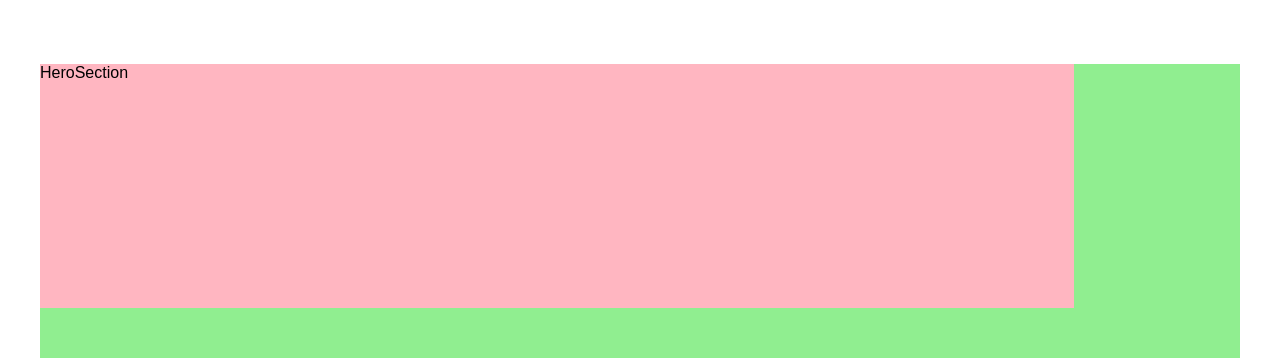
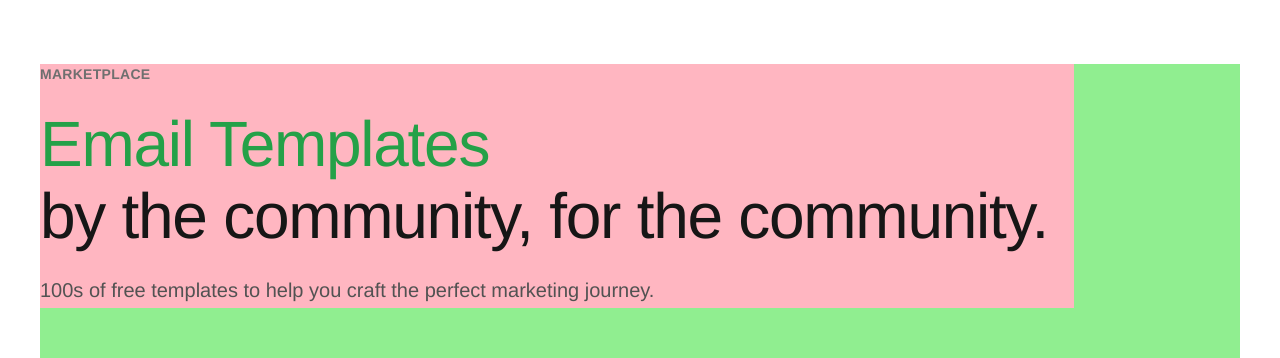
Before and after one commit to vaishnaviie/email-template-assignment, a React (Create React App) app: page / in a window 1280 px wide. Shown: the top 358 px of the page. Built offline with nearby package versions, Linux system fonts and the light colour scheme.

Commit message:
create hero section

```diff
--- a/src/components/heroSection/HeroSection.jsx
+++ b/src/components/heroSection/HeroSection.jsx
@@ -2,7 +2,20 @@ import React from "react";
 import styles from "./HeroSection.module.scss";
 
 const HeroSection = () => {
-  return <div className={styles.hero_section_container}>HeroSection</div>;
+  return (
+    <div className={styles.hero_section_container}>
+      <span>Marketplace</span>
+      <div>
+        <h1 className={styles.heading1}>Email Templates</h1>
+        <h1 className={styles.heading2}>
+          by the community, for the community.
+        </h1>
+      </div>
+      <p className={styles.text_info}>
+        100s of free templates to help you craft the perfect marketing journey.
+      </p>
+    </div>
+  );
 };
 
 export default HeroSection;
--- a/src/components/heroSection/HeroSection.module.scss
+++ b/src/components/heroSection/HeroSection.module.scss
@@ -3,4 +3,49 @@
   height: 244px;
   margin: 64px 0 120px 0;
   background: lightpink;
+
+  display: flex;
+  flex-direction: column;
+  align-items: flex-start;
+  gap: 24px;
+
+  span {
+    color: var(--neutrals-grey-60, #6f6f6f);
+    font-family: Helvetica Neue;
+    font-size: 14px;
+    font-style: normal;
+    font-weight: 700;
+    line-height: 20px; /* 142.857% */
+    letter-spacing: 0.28px;
+    text-transform: uppercase;
+  }
+
+  .heading1 {
+    color: var(--green-green-50-main, #24a148);
+    font-family: Helvetica Neue;
+    font-size: 64px;
+    font-style: normal;
+    font-weight: 400;
+    line-height: 72px; /* 112.5% */
+    letter-spacing: -1.28px;
+  }
+
+  .heading2 {
+    color: var(--neutrals-grey-100, #161616);
+    font-family: Helvetica Neue;
+    font-size: 64px;
+    font-style: normal;
+    font-weight: 400;
+    line-height: 72px; /* 112.5% */
+    letter-spacing: -1.28px;
+  }
+
+  .text_info {
+    color: var(--neutrals-grey-70, #525252);
+    font-family: Helvetica Neue;
+    font-size: 20px;
+    font-style: normal;
+    font-weight: 400;
+    line-height: 28px; /* 140% */
+  }
 }
```
